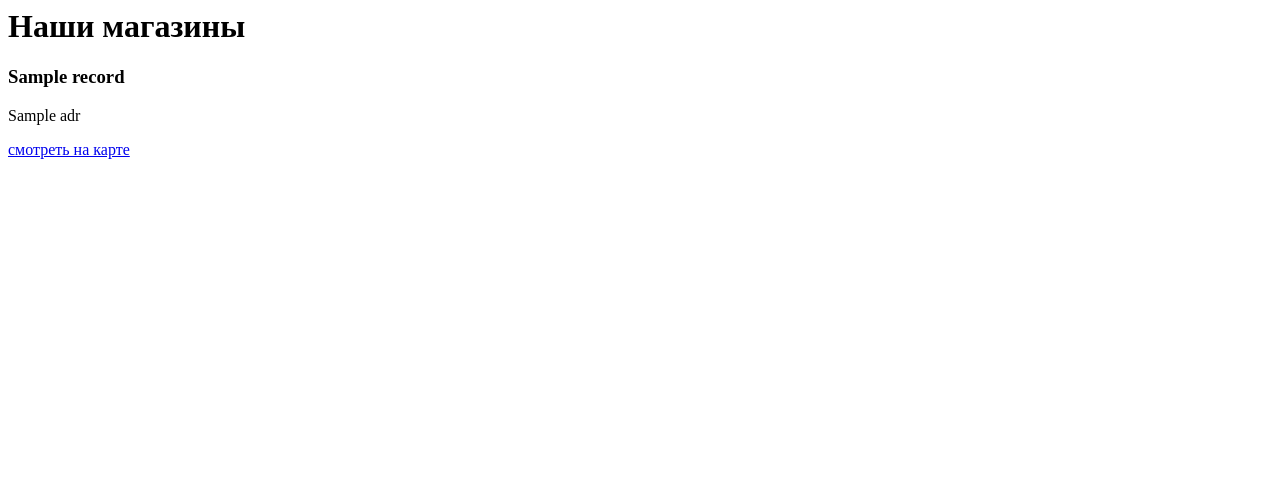
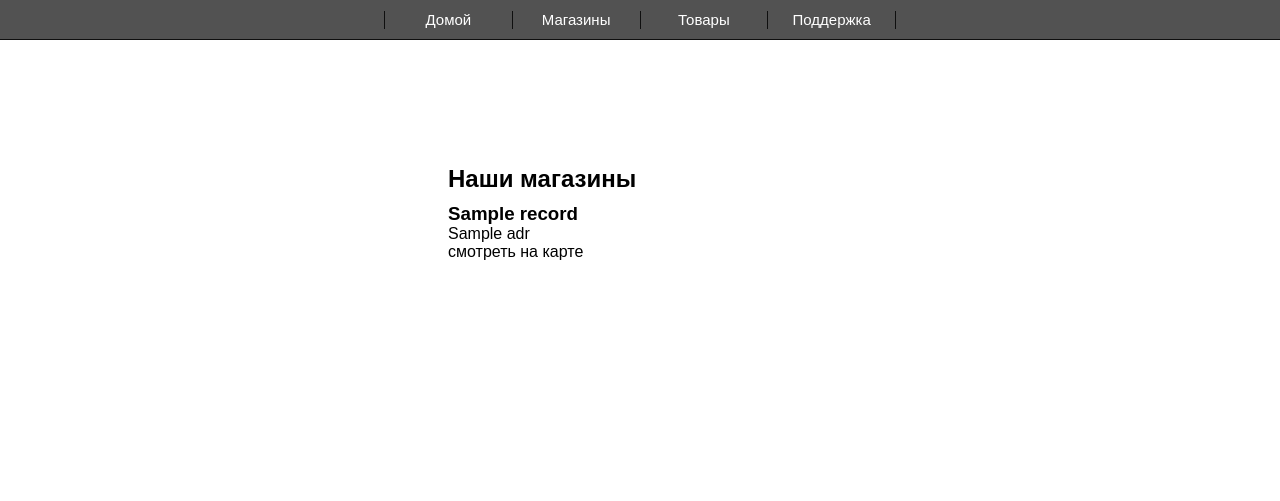
Before and after one commit to lisiyytka/pyramidka_shop, a Python web app: template pyramidka_shop/templates/offices.jinja2 in a window 1280 px wide. Shown: the top 501 px of the page. Before the commit the page ends 159 px from the top, so only its background shows below. Run offline with Jinja, Linux system fonts and the light colour scheme; the template is opened without the code that fills it: most values are stand-ins (such as "Sample title", 1, 10 or a date in 2020).

Commit message:
Изменила стили для страницы магазинов

```diff
--- /dev/null
+++ b/pyramidka_shop/static/css/offices.css
@@ -0,0 +1,25 @@
+.offices {
+  width: 50%;
+  margin: 0 auto;
+  margin-top: 100px;
+}
+
+.offices__header {
+  margin-bottom: 10px;
+}
+
+.offices__office {
+  margin-bottom: 20px;
+}
+
+@media screen and (max-width: 1000px) {
+  .offices {
+    width: 80%;
+  }
+}
+
+@media screen and (max-width: 400px) {
+  .offices {
+    width: 100%;
+  }
+}
--- a/pyramidka_shop/templates/offices.jinja2
+++ b/pyramidka_shop/templates/offices.jinja2
@@ -1,10 +1,16 @@
+{% extends "index.jinja2" %}
+
+{% block css %}<link rel="stylesheet" href="../static/css/offices.css">{% endblock css %}
+
 {% block content %}
-<div class="orders">
-    <h1>Наши магазины</h1>
-      {% for record in info %}
-        <h3>{{ record.name }}</h3>
-        <p>{{ record.adr }}</p>
-        <a href={{ record.link }}> смотреть на карте </a>
-      {% endfor %}
+<div class="offices">
+  <h2 class="offices__header">Наши магазины</h2>
+  {% for record in info %}
+  <div class="offices__office">
+    <h3>{{record.name}}</h3>
+    <p>{{record.adr}}</p>
+    <a href={{record.link}}> смотреть на карте </a>
+  </div>
+  {% endfor %}
 </div>
 {% endblock content %}
```
